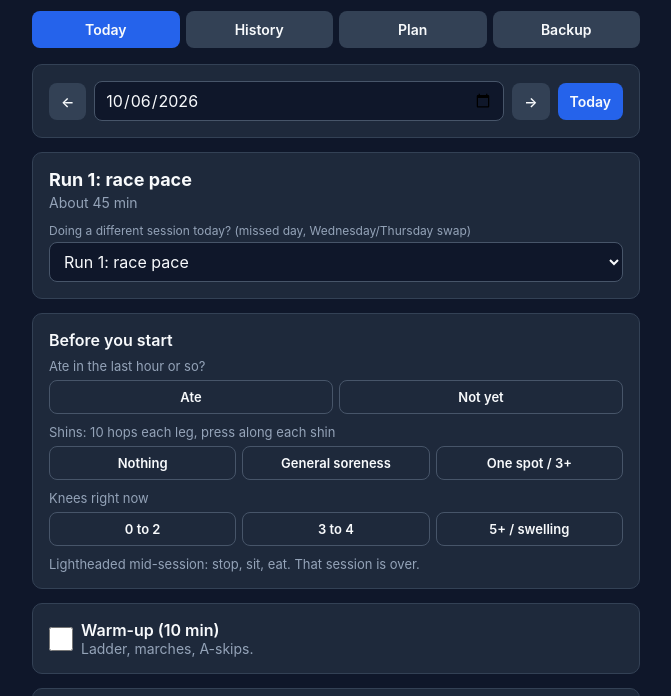
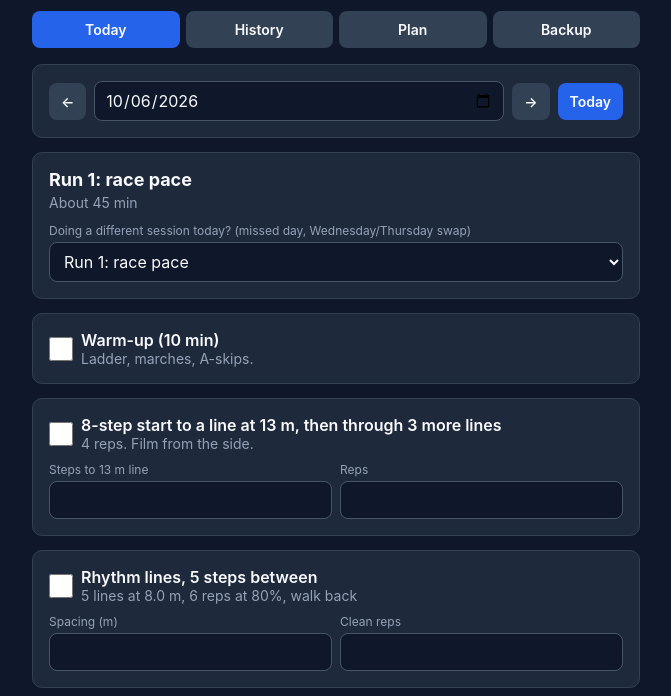
Before and after one commit to dcmlobban-png/workout-tracker, a plain HTML site: page index.html in a window 1280 px wide. Shown: the part 71-767 px from the top of the page, without its empty margins (304-975 px from the left). Drawn offline with Linux system fonts and the light colour scheme.

Commit message:
Remove the before-you-start section
Co-Authored-By: Claude Opus 5.5 <noreply@anthropic.com>

```diff
--- a/index.html
+++ b/index.html
@@ -311,7 +311,6 @@ function viewToday() {
         <label class="lab" style="margin-top:0.75rem">Doing a different session today? (missed day, Wednesday/Thursday swap)</label>
         <select data-act="session">${Object.keys(plan.sessions).map(k => `<option value="${esc(k)}" ${k === sid ? 'selected' : ''}>${esc(plan.sessions[k].title)}</option>`).join('')}</select></div>`;
 
-    if (ses.kind !== 'off') h += viewPre(log, ses);
     for (const item of ses.items) h += viewItem(item, log, week);
 
     if (ses.items.some(i => i.type === 'jump')) {
@@ -332,25 +331,6 @@ function viewToday() {
             <label class="lab" style="margin-top:0.5rem">Low</label><textarea rows="2" data-act="note" data-v="low">${esc(n.low)}</textarea></div>`;
     }
     h += viewStretch(log);
-    return h;
-}
-
-function viewPre(log, ses) {
-    const p = log.pre || {};
-    const opt = (k, v, label, cls) => `<button data-act="pre" data-k="${k}" data-v="${v}" class="${p[k] === v ? cls : 'ghost'}">${label}</button>`;
-    let h = `<div class="card"><h3>Before you start</h3>
-        <div class="small muted">Ate in the last hour or so?</div><div class="choice">${opt('fuel', 'yes', 'Ate', 'good')}${opt('fuel', 'no', 'Not yet', 'warn')}</div>
-        <div class="small muted" style="margin-top:0.625rem">Shins: 10 hops each leg, press along each shin</div>
-        <div class="choice">${opt('shin', 'ok', 'Nothing', 'good')}${opt('shin', 'sore', 'General soreness', 'warn')}${opt('shin', 'spot', 'One spot / 3+', 'bad')}</div>
-        <div class="small muted" style="margin-top:0.625rem">Knees right now</div>
-        <div class="choice">${opt('knee', 'ok', '0 to 2', 'good')}${opt('knee', 'mid', '3 to 4', 'warn')}${opt('knee', 'bad', '5+ / swelling', 'bad')}</div>`;
-    if (p.fuel === 'no') h += `<div class="advice amber">Eat something with carbs and protein and give it 30 minutes. Or do the short version today: mobility and your walk.</div>`;
-    if (p.shin === 'sore' && ses.kind === 'run') h += `<div class="advice amber">Swap today's run for a longer walk.</div>`;
-    if (p.shin === 'sore' && ses.kind === 'gym') h += `<div class="advice amber">Skip the jumps today. Lifting is fine.</div>`;
-    if (p.shin === 'spot') h += `<div class="advice red">No running or jumping today. Walk instead. Two days in a row like this: no running until three pain-free days.</div>`;
-    if (p.knee === 'mid') h += `<div class="advice amber">Drop the jumps and raise the bench on squats.</div>`;
-    if (p.knee === 'bad') h += `<div class="advice red">Upper body only today.</div>`;
-    h += `<div class="small muted" style="margin-top:0.625rem">Lightheaded mid-session: stop, sit, eat. That session is over.</div></div>`;
     return h;
 }
 
@@ -526,7 +506,6 @@ document.addEventListener('click', e => {
     else if (a === 'day') cur = addDays(cur, Number(v));
     else if (a === 'today') cur = ds(new Date());
     else if (a === 'goto') { cur = v; tab = 'today'; }
-    else if (a === 'pre') { const p = getLog(cur).pre; p[b.dataset.k] = p[b.dataset.k] === v ? '' : v; saveLogs(); }
     else if (a === 'timer-add') { if (timer) { timer.end = Math.max(timer.end, Date.now()) + 30000; timer.rang = false; } return tick(); }
     else if (a === 'timer-stop') { timer = null; return tick(); }
     else if (a === 'stretch-start') return stretchGo(0);
```
